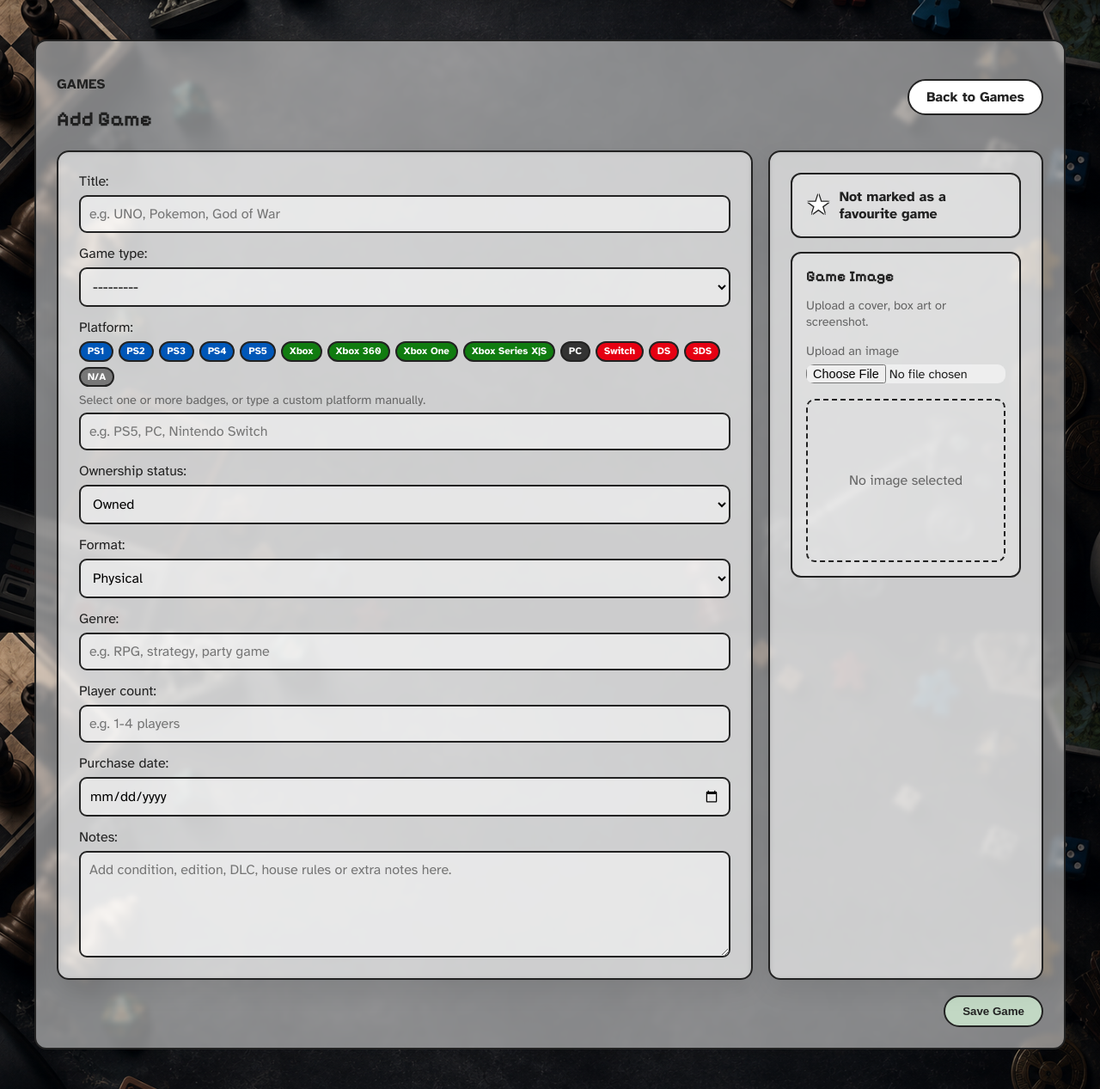
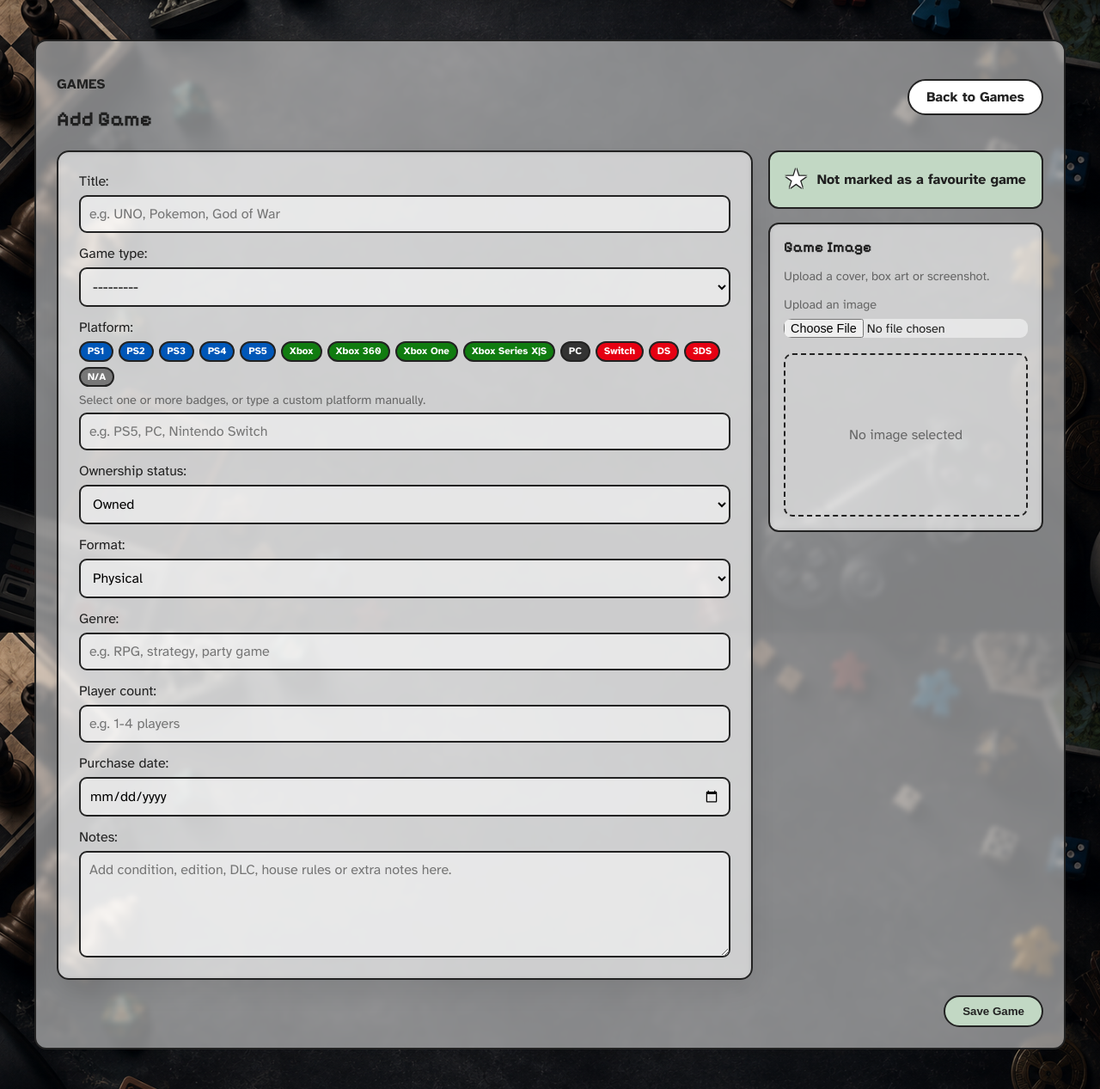
Before and after one commit to DarthCookie45/GameShelf, a Django app: page /games/add/ in a window 1280 px wide. Shown: the part 64-1331 px from the top of the page at 86% size. Run offline with Django 5.2, Linux system fonts and the light colour scheme; the visitor is signed in with stand-in values (Sample User, id 1); data that the repository does not hold is empty.

Commit message:
Improve game form selection styling

```diff
--- a/games/templates/games/game_form.html
+++ b/games/templates/games/game_form.html
@@ -104,7 +104,7 @@
                 </div>
             </div>
 
-            <aside class="form-side panel" aria-label="Game image and favourite options">
+            <aside class="form-side" aria-label="Game image and favourite options">
                 <section class="side-card favourite-card">
                     <div class="favourite-toggle-star">
                         {{ form.favourite }}
--- a/static/css/style.css
+++ b/static/css/style.css
@@ -737,7 +737,9 @@ h3,
 
 .platform-badge:hover,
 .platform-badge.is-selected {
-    box-shadow: 0 0 0 3px var(--accent);
+    box-shadow:
+        0 0 0 3px var(--accent-dark),
+        0 6px 14px rgba(0, 0, 0, 0.25);
     transform: translateY(-1px);
 }
 
@@ -783,7 +785,7 @@ h3,
 }
 
 .favourite-card {
-    background: rgba(237, 245, 238, 0.35);
+    background: var(--accent);
 }
 
 .favourite-toggle-star {
@@ -820,7 +822,7 @@ h3,
 }
 
 .favourite-toggle-star input[type="checkbox"]:checked + label .favourite-star-icon {
-    color: var(--premium);
+    color: rgb(255, 228, 0);
 }
 
 .favourite-text {
@@ -935,6 +937,10 @@ h3,
 .game-form .side-card {
     background: rgba(255, 255, 255, 0.18);
     backdrop-filter: blur(3px);
+}
+
+.game-form .side-card.favourite-card {
+    background: var(--accent);
 }
 
 .game-form input,
```
Also changed, not shown: TESTING.md (+2 -0 lines).
